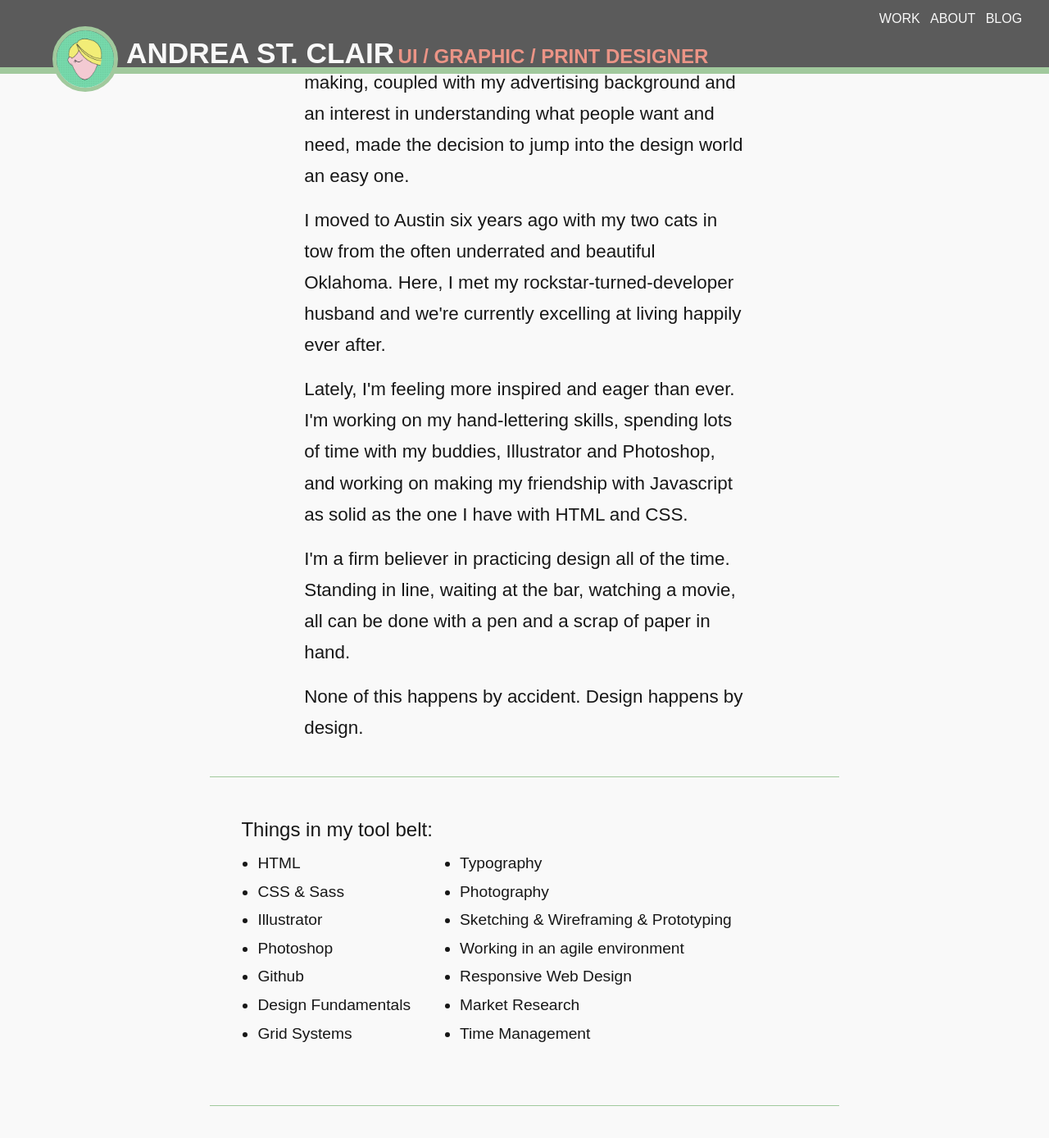
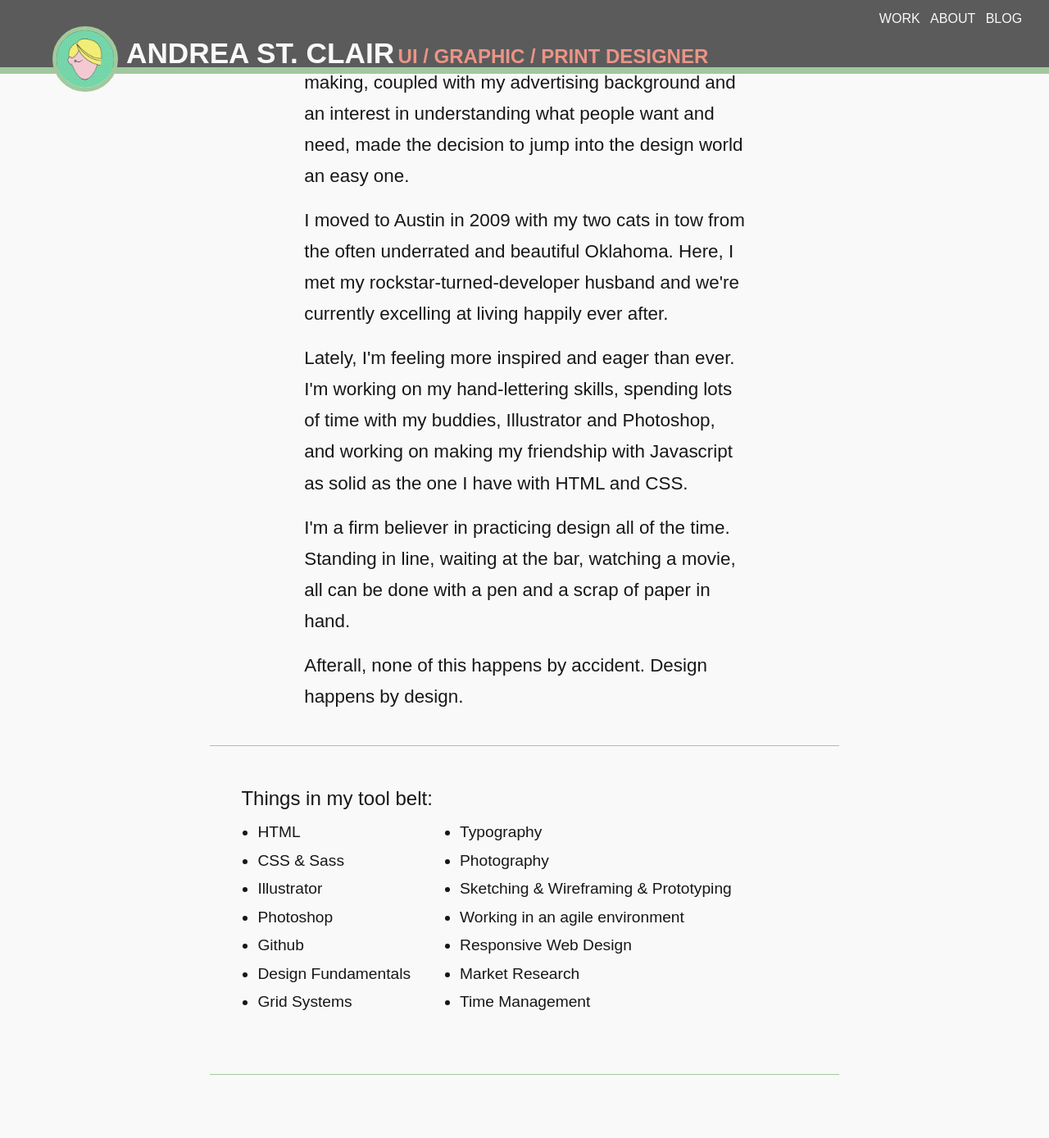
Before and after one commit to andreastclair/andreastclair.github.io, a Jekyll site: the page built from about.html, in a window 1280 px wide and 1400 px high, scrolled down 1209 px. Shown: the top 1388 px of the window at 82% size. Built offline with Jekyll 4.4.1, drawn with Linux system fonts in a browser that asks for light colours.

Commit message:
updated type on about page

```diff
--- a/_sass/_mid-media.scss
+++ b/_sass/_mid-media.scss
@@ -160,7 +160,7 @@
 }
 
 .entries {
-	padding-top: 50px;
+	padding-top: 30px;
 	padding-bottom: 550px;
 	z-index: 5;
 	h3 {
--- a/about.html
+++ b/about.html
@@ -13,13 +13,13 @@
 		<br>
 		<p>I've always enjoyed making things with whatever I could find laying around. I love to make something out of nothing, and bonus points if I can find an excuse to use my powertools. The draw I've had towards making, coupled with my advertising background and an interest in understanding what people want and need, made the decision to jump into the design world an easy one.</p>
 		<br>
-		<p>I moved to Austin six years ago with my two cats in tow from the often underrated and beautiful Oklahoma. Here, I met my rockstar-turned-developer husband and we're currently excelling at living happily ever after.</p>
+		<p>I moved to Austin in 2009 with my two cats in tow from the often underrated and beautiful Oklahoma. Here, I met my rockstar-turned-developer husband and we're currently excelling at living happily ever after.</p>
 		<br>
 		<p>Lately, I'm feeling more inspired and eager than ever. I'm working on my hand-lettering skills, spending lots of time with my buddies, Illustrator and Photoshop, and working on making my friendship with Javascript as solid as the one I have with HTML and CSS.</p>
 		<br>
 		<p>I'm a firm believer in practicing design all of the time. Standing in line, waiting at the bar, watching a movie, all can be done with a pen and a scrap of paper in hand.</p>
 		<br>
-		<p>None of this happens by accident. Design happens by design.</p>
+		<p>Afterall, none of this happens by accident. Design happens by design.</p>
 	</section>
 	<div class="clear-fix"></div>
 
--- a/css/main.scss
+++ b/css/main.scss
@@ -301,7 +301,7 @@
 // ===============================
 
 .entries {
-	padding-top: 180px;
+	padding-top: 170px;
 	padding-bottom: 20px;
 	h3 {
 		text-align: center;
@@ -335,6 +335,7 @@
 	p {
 		color: $black;
 		margin-bottom: 30px;
+		@include font(1.2);
 	}
 }
 
```
